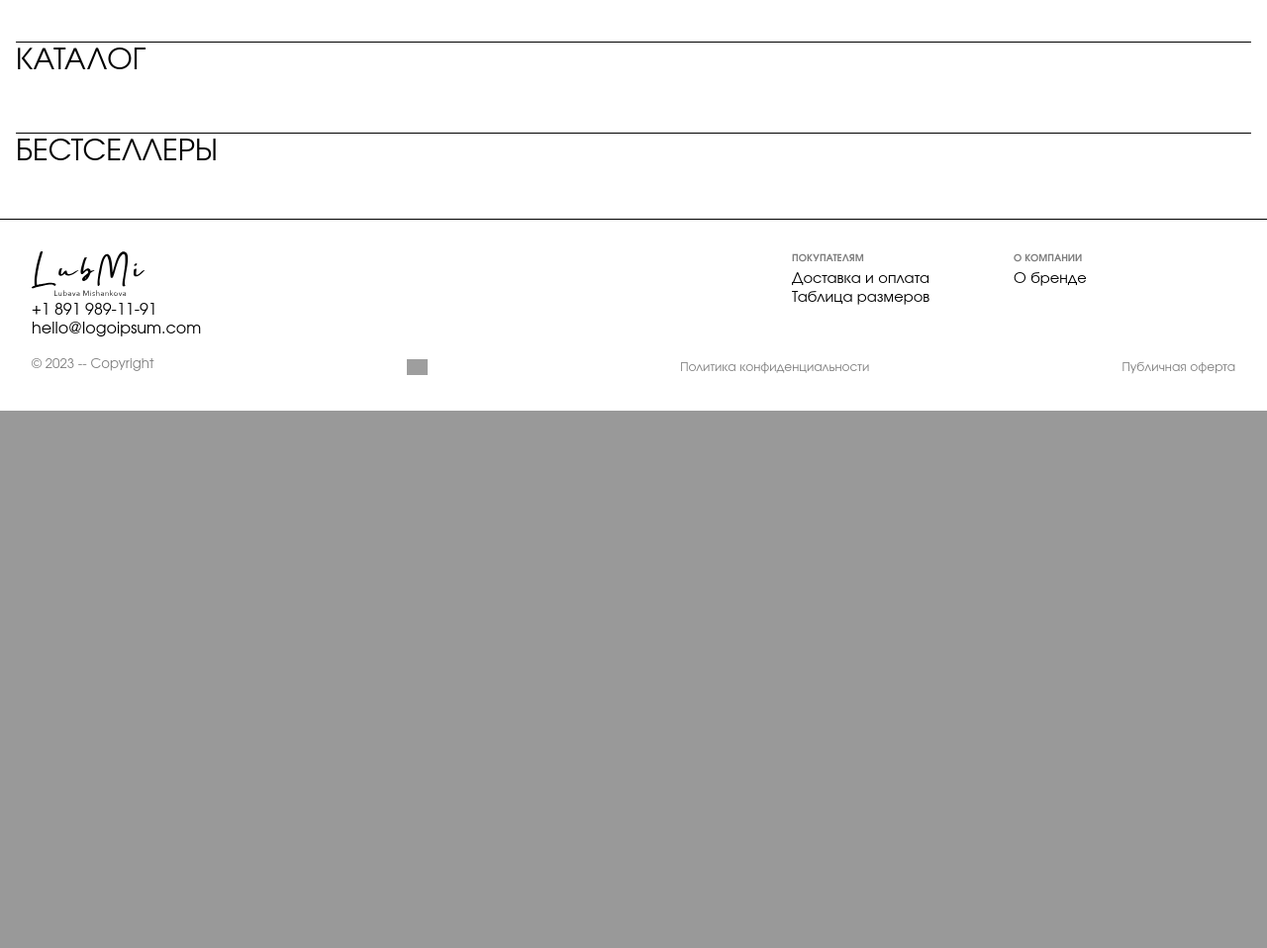
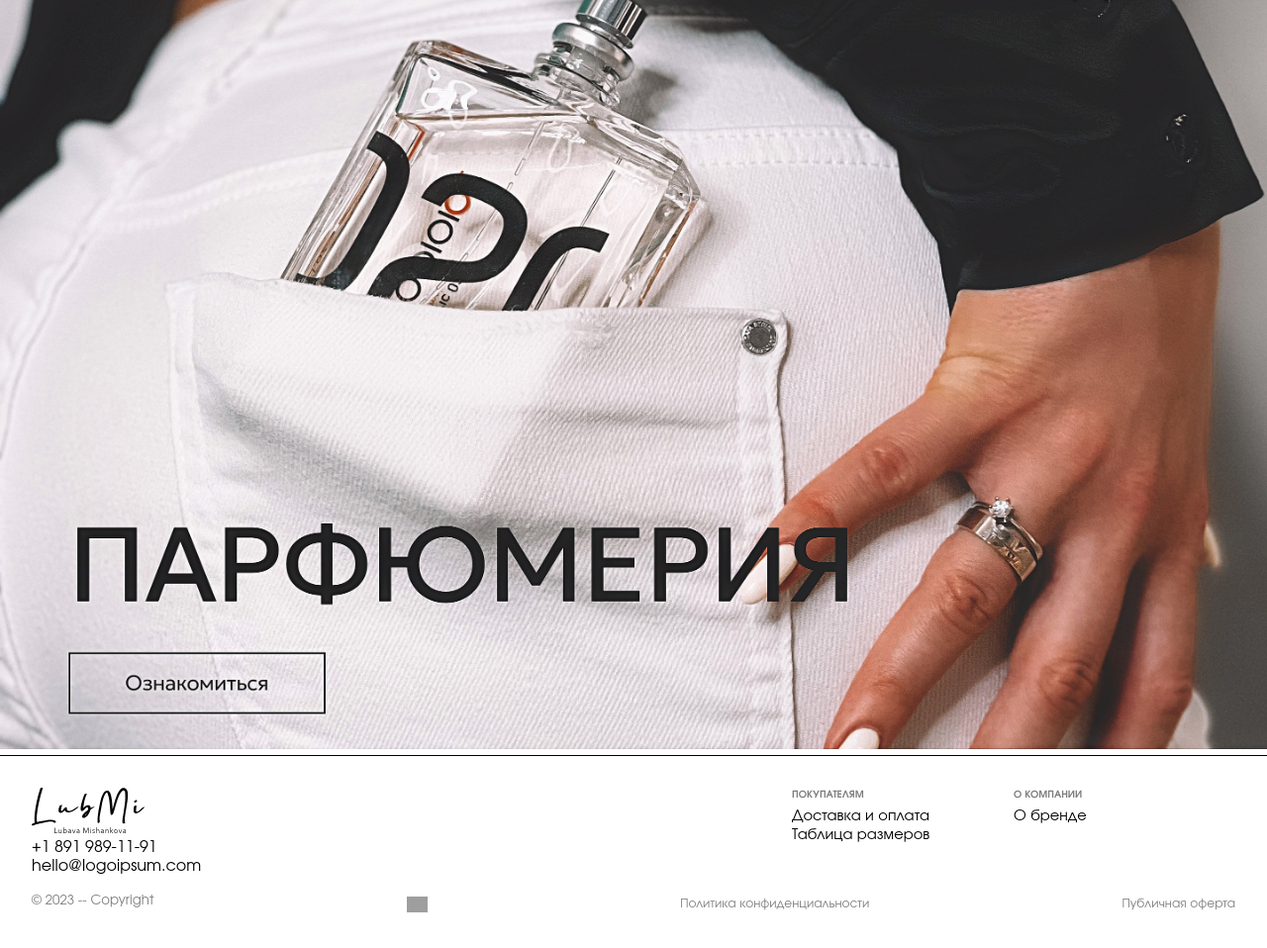
Before and after one commit to EliseevVadim/LubMi-shop, a Django app: page /lms/ in a window 1280 px wide. Shown: the part 1040-1998 px from the top of the page at 99% size. Before the commit the page ends 1455 px from the top, so only its background shows below. Run offline with Django 4.2, Linux system fonts and the light colour scheme; data comes from the database, SQL or seed files in the repository; some libraries are stand-ins or nearby versions; grey boxes are pictures that could not be loaded.

Commit message:
org 796: done

```diff
--- a/lmspy/lmshop/lms/templates/lms/base.html
+++ b/lmspy/lmshop/lms/templates/lms/base.html
@@ -36,6 +36,10 @@
       {% block page_content %}
       {% endblock %}
     </main>
+    <header class="page">
+      {% block footer_header %}
+      {% endblock %}
+    </header>
     <footer class="page">
       {% block page_footer %}
       {% endblock %}
--- a/lmspy/lmshop/lms/templates/lms/index.html
+++ b/lmspy/lmshop/lms/templates/lms/index.html
@@ -8,7 +8,7 @@
 {% endblock %}
 
 {% block page_header %}
-<img class="bkg" src="{% static 'img/bkg-001.png' %}"/>
+<img class="bkg" src="{% static 'img/bkg-001.jpg' %}"/>
 {% endblock %}
 
 {% block page_content %}
@@ -72,3 +72,7 @@
   </div>
   {#% include "pagination.html" with page=page_obj %#}
 {% endblock %}
+
+{% block footer_header %}
+  <img class="bkg" src="{% static 'img/bkg-002.jpg' %}"/>
+{% endblock %}
```
Also changed, not shown: lmspy/lmshop/lms/static/img/bkg-001.jpg (added), lmspy/lmshop/lms/static/img/bkg-002.jpg (added).
